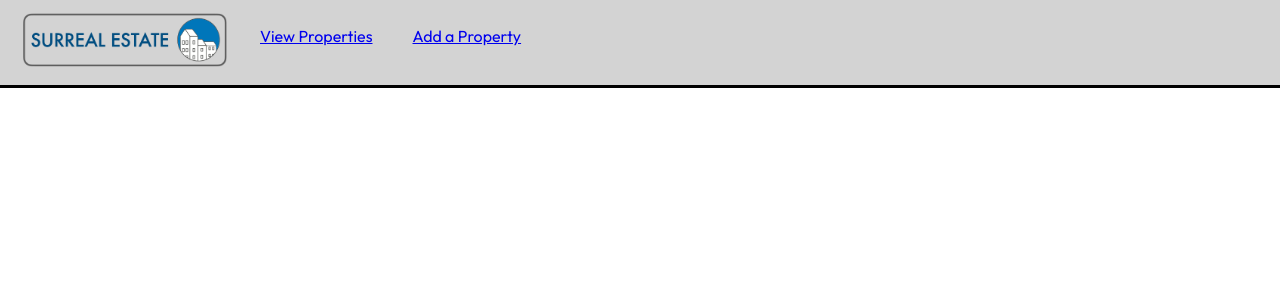
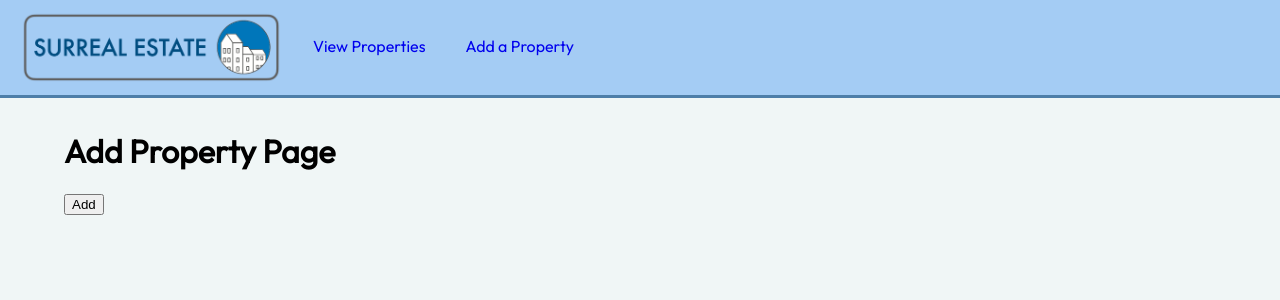
Before and after one commit to naylfc90/surreal-estate, a React (Create React App) app: page /add-property in a window 1280 px wide. Shown: the top 300 px of the page. Built offline with nearby package versions, Linux system fonts and the light colour scheme.

Commit message:
Created new Properties and Add Property components and integrated into NavBar. Adjusted CSS of Navbar

```diff
--- a/package.json
+++ b/package.json
@@ -8,6 +8,7 @@
     "@testing-library/user-event": "^13.5.0",
     "react": "^17.0.2",
     "react-dom": "^17.0.2",
+    "react-router-dom": "^5.2.0",
     "react-scripts": "5.0.0",
     "web-vitals": "^2.1.4"
   },
--- /dev/null
+++ b/src/components/AddProperty.js
@@ -0,0 +1,18 @@
+import React from "react";
+import "../styles/AddProperty.css";
+
+const AddProperty = () => {
+  const initialState = {
+    title: "",
+  };
+  return (
+    <div className="AddProperty">
+      <h1>Add Property Page</h1>
+      <form>
+        <button type="submit">Add</button>
+      </form>
+    </div>
+  );
+};
+
+export default AddProperty;
--- a/src/components/App.js
+++ b/src/components/App.js
@@ -1,11 +1,21 @@
 import React from "react";
+import { Link, Route, Switch } from "react-router-dom";
 import NavBar from "./NavBar";
 import "../styles/App.css";
+import Properties from "./Properties";
+import AddProperty from "./AddProperty";
 
 const App = () => {
   return (
     <div>
-      <NavBar />
+      <NavBar>
+        <Link to="/">View Properties</Link>
+        <Link to="/add-property">Add Property</Link>
+      </NavBar>
+      <Switch>
+        <Route exact path="/" component={Properties} />
+        <Route exact path="/add-property" component={AddProperty} />
+      </Switch>
     </div>
   );
 };
--- a/src/components/NavBar.js
+++ b/src/components/NavBar.js
@@ -1,18 +1,23 @@
 import React from "react";
 import "../styles/NavBar.css";
 import logo from "../images/logo.png";
+import "../styles/App.css";
 
 const NavBar = () => {
   return (
     <div className="navbar">
-      <img className="navbar-logo" src={logo} alt="Logo" />
-      <ul className="navbar-links">
-        <li className="navbar-links-item">
-          <a href="url">View Properties</a>
+      <img className="navbar__logo" src={logo} alt="Logo" />
+      <ul className="navbar__links">
+        <li className="navbar__links-item">
+          <a className="navbar__links-link" href="/">
+            View Properties
+          </a>
         </li>
 
-        <li className="navbar-links-item">
-          <a href="url">Add a Property</a>
+        <li className="navbar__links-item">
+          <a className="navbar__links-link" href="/add-property">
+            Add a Property
+          </a>
         </li>
       </ul>
     </div>
--- /dev/null
+++ b/src/components/Properties.js
@@ -0,0 +1,11 @@
+import React from "react";
+
+const Properties = () => {
+  return (
+    <div>
+      <h1>Properties Page</h1>
+    </div>
+  );
+};
+
+export default Properties;
--- a/src/index.css
+++ b/src/index.css
@@ -1,13 +1,25 @@
 body {
   margin: 0;
-  font-family: -apple-system, BlinkMacSystemFont, 'Segoe UI', 'Roboto', 'Oxygen',
-    'Ubuntu', 'Cantarell', 'Fira Sans', 'Droid Sans', 'Helvetica Neue',
+  font-family: -apple-system, BlinkMacSystemFont, "Segoe UI", "Roboto", "Oxygen",
+    "Ubuntu", "Cantarell", "Fira Sans", "Droid Sans", "Helvetica Neue",
     sans-serif;
   -webkit-font-smoothing: antialiased;
   -moz-osx-font-smoothing: grayscale;
+  background-color: #e7ebef;
+  padding-top: 110px;
+  padding-left: 5%;
+  width: 90%;
 }
 
 code {
-  font-family: source-code-pro, Menlo, Monaco, Consolas, 'Courier New',
+  font-family: source-code-pro, Menlo, Monaco, Consolas, "Courier New",
     monospace;
 }
+
+a {
+  text-decoration: none;
+}
+
+a:visited {
+  color: black;
+}
--- a/src/index.js
+++ b/src/index.js
@@ -1,11 +1,14 @@
 import React from "react";
 import ReactDOM from "react-dom";
+import { BrowserRouter } from "react-router-dom";
 import "./index.css";
 import App from "./components/App";
 
 ReactDOM.render(
   <React.StrictMode>
-    <App />
+    <BrowserRouter>
+      <App />
+    </BrowserRouter>
   </React.StrictMode>,
   document.getElementById("root")
 );
--- a/src/styles/App.css
+++ b/src/styles/App.css
@@ -2,4 +2,5 @@
 
 body {
   font-family: "Outfit", sans-serif;
+  background-color: #f0f6f6;
 }
--- a/src/styles/NavBar.css
+++ b/src/styles/NavBar.css
@@ -1,32 +1,44 @@
 .navbar {
-  background-color: lightgray;
-  border-bottom: 3px solid black;
+  background-color: #a4ccf4;
+  border-bottom: 3px solid #4d7ea8;
   width: 100%;
   height: auto;
-  margin: 0;
+  top: 0;
+  left: 0;
   position: absolute;
 }
 
-.navbar-logo {
+.navbar__logo {
   float: left;
-  width: 210px;
-  height: 60px;
-  padding: 10px 10px 15px 20px;
+  width: 263px;
+  height: 75px;
+  padding: 10px 10px 10px 20px;
 }
 
-.navbar-links-item {
+.navbar__links-item {
   display: inline-block;
-  padding: 10px 20px 10px 20px;
+  padding: 20px 20px 10px 20px;
   margin: 0;
 }
 
-.navbar-links-item:hover {
-  background-color: lightskyblue;
-  border: 1.5px solid black;
-  border-radius: 12px;
-  padding: 8.5px 18.5px 8.5px 18.5px;
+a.navbar__links-link {
+  position: relative;
 }
 
-a:visited {
-  color: black;
+a.navbar__links-link:before {
+  content: "";
+  position: absolute;
+  width: 100%;
+  height: 2px;
+  bottom: -5px;
+  left: 0;
+  background-color: #6f7d8c;
+  visibility: hidden;
+  transform: scaleX(0);
+  transition: all 0.3s ease-in-out;
 }
+
+a.navbar__links-link:hover:before {
+  visibility: visible;
+  transform: scaleX(1);
+}
```
Also changed, not shown: src/styles/AddProperty.css (added), 1 other file (tests, documents, lock files or other folders).
